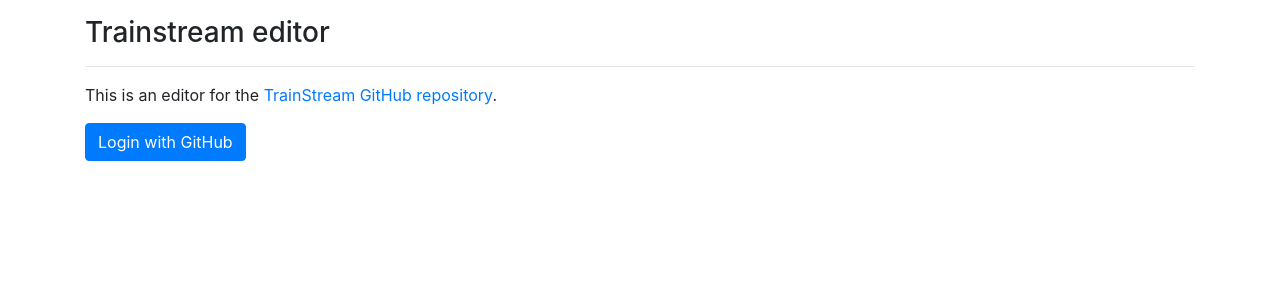
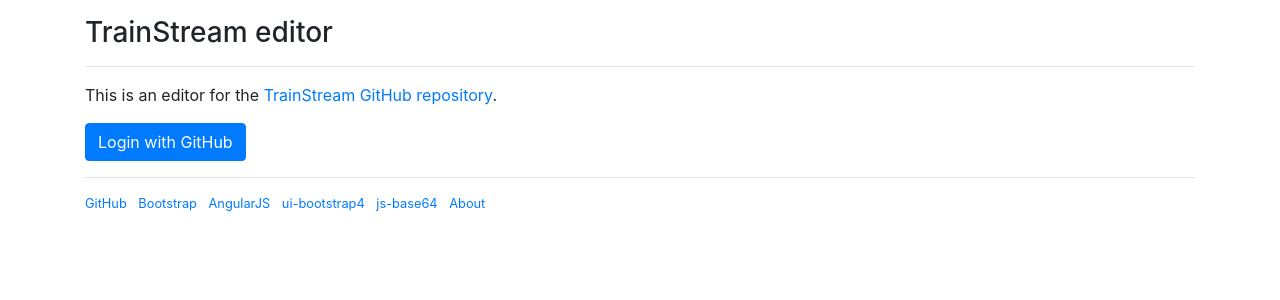
Before and after one commit to altbdoor/trainstream-editor, a Jekyll site: the page built from website/index.html, in a window 1280 px wide. Shown: the top 300 px of the page. Built offline with Jekyll 4.4.1, drawn with Linux system fonts in a browser that asks for light colours.

Commit message:
reorganized for some markdown files

```diff
--- a/package.json
+++ b/package.json
@@ -3,7 +3,7 @@
     "scripts": {
         "start": "cd auth && wrangler dev",
         "deploy": "cd auth && wrangler publish",
-        "pretty": "prettier --write ./auth/*.{json,js} ./website/*.html ./website/assets/**/!(*.min).{js,html}"
+        "pretty": "prettier --write ./auth/*.{json,js} ./website/*.{html,md} ./website/assets/**/!(*.min).{js,html,md}"
     },
     "dependencies": {
         "prettier": "^2.2.1"
--- a/website/_layouts/base.html
+++ b/website/_layouts/base.html
@@ -3,9 +3,9 @@
     <head>
         <meta charset="UTF-8" />
         <meta name="viewport" content="width=device-width, initial-scale=1.0" />
-        <title>Trainstream editor</title>
+        <title>TrainStream editor</title>
 
-        <link rel="stylesheet" href="https://cdn.jsdelivr.net/npm/bootstrap@4.6.0/dist/css/bootstrap.min.css">
+        <link rel="stylesheet" href="https://cdn.jsdelivr.net/npm/bootstrap@4.6.0/dist/css/bootstrap.min.css" />
 
         <script src="https://cdn.jsdelivr.net/npm/angular@1.8.2/angular.min.js"></script>
         <script src="assets/js/ui-bootstrap-custom-tpls-3.0.6.min.js"></script>
@@ -19,6 +19,6 @@
         </script>
     </head>
     <body>
-        {{ content }}
+        <div class="container py-3">{{ content }}</div>
     </body>
 </html>
--- /dev/null
+++ b/website/about.md
@@ -0,0 +1,6 @@
+---
+---
+
+### About
+
+Hello world.
--- a/website/assets/template/editor.html
+++ b/website/assets/template/editor.html
@@ -1,4 +1,4 @@
-<div class="container py-3" ng-controller="EditorController as vm">
+<div ng-controller="EditorController as vm">
     <div class="text-right mb-3">
         <a
             class="btn btn-outline-secondary"
--- a/website/assets/template/sign-in.html
+++ /dev/null
@@ -1,16 +0,0 @@
-<div class="container py-3">
-    <h3>Trainstream editor</h3>
-    <hr />
-    <p>
-        This is an editor for the
-        <a href="https://github.com/TrainStream/trainstream.github.io">TrainStream GitHub repository</a>.
-    </p>
-    <p>
-        <a
-            class="btn btn-primary"
-            ng-href="https://github.com/login/oauth/authorize?client_id=[[ $root.clientId ]]&scope=public_repo"
-        >
-            Login with GitHub
-        </a>
-    </p>
-</div>
--- /dev/null
+++ b/website/assets/template/sign-in.md
@@ -0,0 +1,18 @@
+---
+layout:
+---
+
+### TrainStream editor
+
+---
+
+This is an editor for the [TrainStream GitHub repository](https://github.com/TrainStream/trainstream.github.io).
+
+<p>
+    <a
+        class="btn btn-primary"
+        href="https://github.com/login/oauth/authorize?client_id={{ site.GITHUB_CLIENT_ID }}&scope=public_repo"
+    >
+        Login with GitHub
+    </a>
+</p>
--- a/website/auth.html
+++ b/website/auth.html
@@ -1,7 +1,6 @@
 ---
 ---
 
-<div class="container py-3">
 <div class="auth__loading text-center d-none">
     <h3>Authenticating...</h3>
     <p>Getting access token from GitHub... You will be redirected when it is done.</p>
@@ -21,7 +20,6 @@
 <div class="auth__default text-center">
     <h3>You should not be here!</h3>
     <p>Please click <a href="./">here</a> to begin.</p>
-    </div>
 </div>
 
 <script>
--- a/website/index.html
+++ b/website/index.html
@@ -6,5 +6,15 @@
     <div ng-if="$root.hasToken" ng-include="'assets/template/editor.html'"></div>
 </div>
 
+<hr />
+
+<ul class="list-inline small">
+    {% for item in site.data.footer_links %}
+    <li class="list-inline-item">
+        <a href="{{ item.link }}"> {{ item.text }} </a>
+    </li>
+    {% endfor %}
+</ul>
+
 <script src="assets/js/editor.js"></script>
 <script src="assets/js/main.js"></script>
```
Also changed, not shown: website/_data/footer_links.yml (added, +17 -0 lines). Lines whose indentation alone changed are shown as unchanged.
